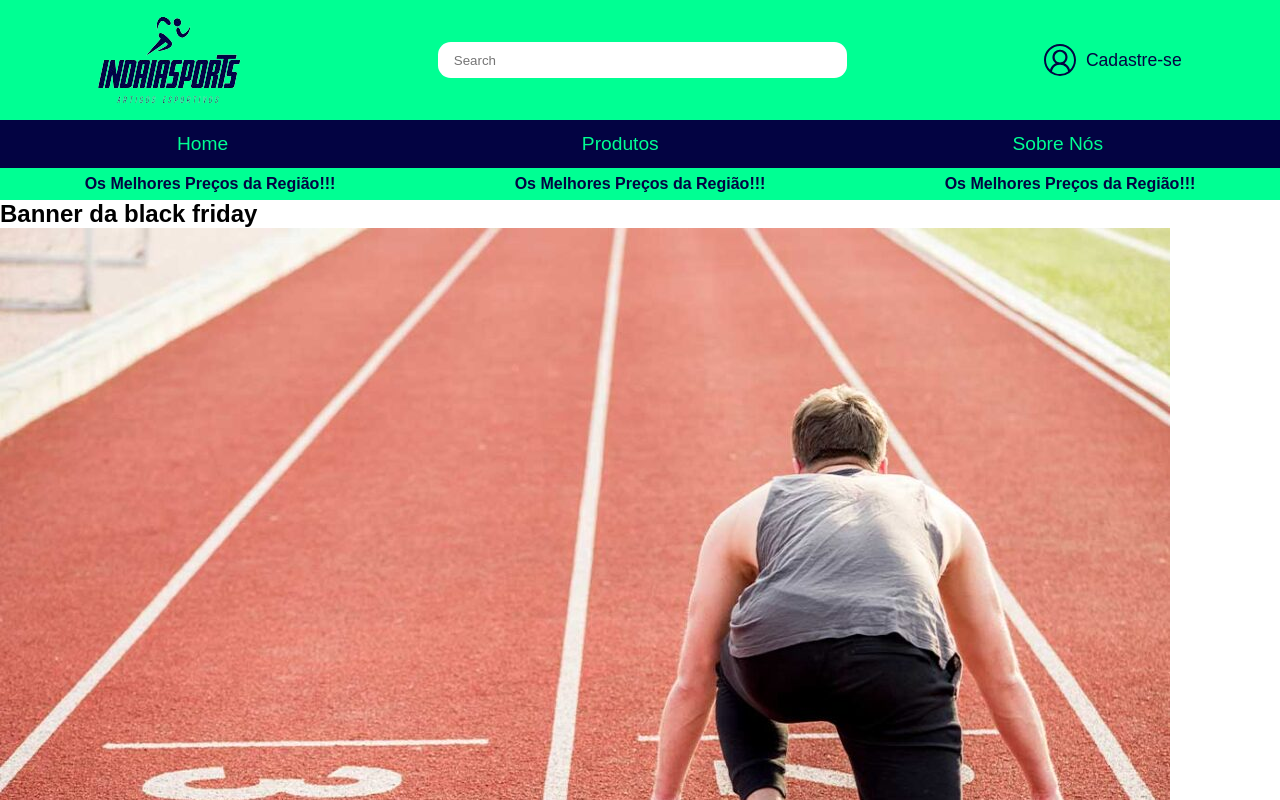
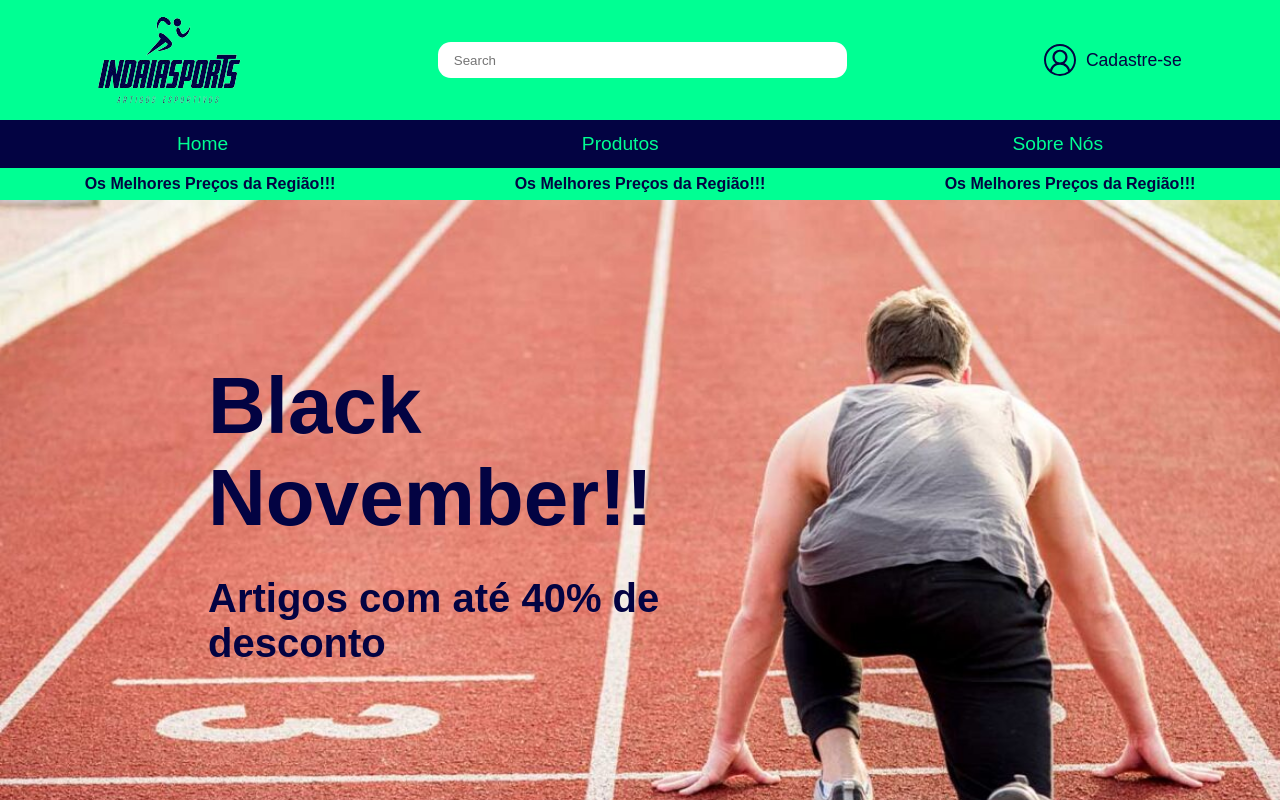
Before and after one commit to MagalDevs/Prova-React, a React (Vite) app in the folder lojinha/: page / in a window 1280 px wide. Shown: the top 800 px of the page. Built offline with nearby package versions, Linux system fonts and the light colour scheme.

Commit message:
banner montado

```diff
--- a/lojinha/src/components/Banner-blackfriday/Banner.css
+++ b/lojinha/src/components/Banner-blackfriday/Banner.css
@@ -0,0 +1,32 @@
+.banner {
+    width: 100%;
+    padding-bottom: 10rem;
+    display: flex;
+    justify-content: center;
+  }
+
+.banner img {
+    width: 100%;
+    height: 40rem;
+    object-fit: cover;
+}
+
+.banner-text {
+  position: absolute;
+  top: 35%;
+  left: 10%;
+  color: #030342;
+  padding: 5rem;
+  border-radius: 5px;
+  max-width: 50%;
+}
+
+.banner-text h1 {
+  font-size: 5rem;
+  margin: 0;
+}
+
+.banner-text h2 {
+  font-size: 2.5rem;
+  margin-top: 2rem;
+}
--- a/lojinha/src/components/Banner-blackfriday/Banner.jsx
+++ b/lojinha/src/components/Banner-blackfriday/Banner.jsx
@@ -2,9 +2,13 @@ import './Banner.css'
 
 const Banner = () => {
   return (
-    <div>
-      <h2>Banner da black friday</h2>
-      <img src=".\imgs\atltea-1170x740.jpg" alt="" />
+    <div className='banner'>
+      <img src=".\imgs\atltea-1170x740.jpg" alt=""/>
+      <div className='banner-text'>
+        <h1>Black November!!</h1>
+        <h2>Artigos com até 40% de desconto</h2>
+      </div>
+
     </div>
   )
 }
```
